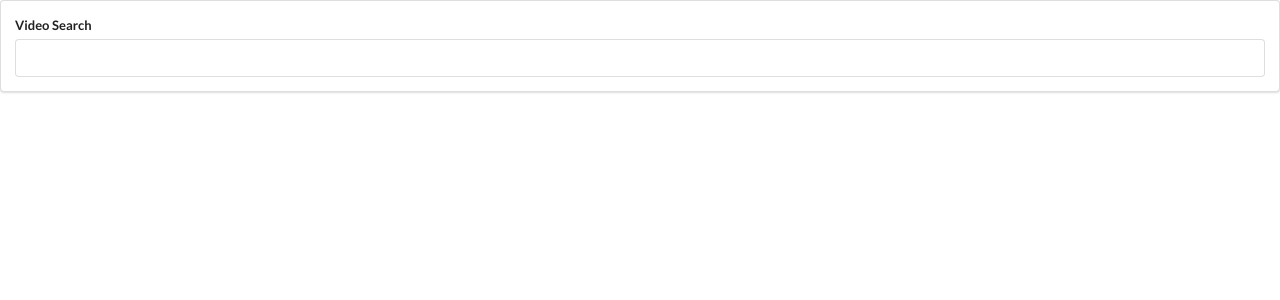
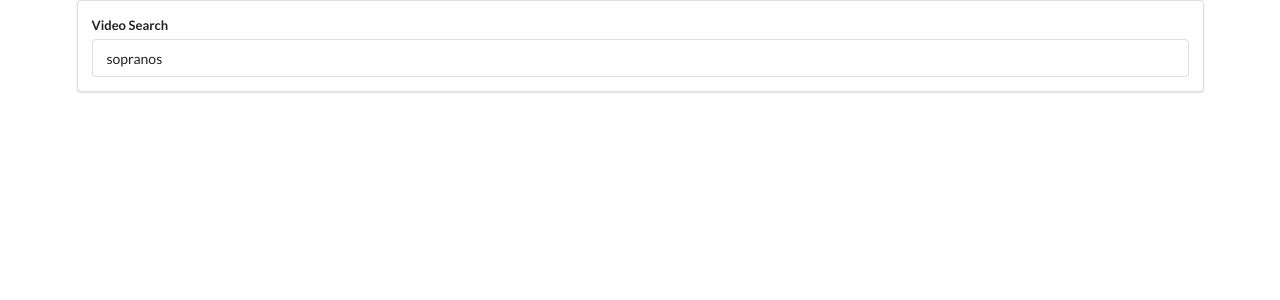
Before and after one commit to Luka7711/Videos, a React (Create React App) app: page / in a window 1280 px wide. Shown: the top 300 px of the page. Built offline with nearby package versions, Linux system fonts and the light colour scheme.

Commit message:
initil state and method for search bar component

```diff
--- a/src/components/App.js
+++ b/src/components/App.js
@@ -4,7 +4,7 @@ import SearchBar from "./SearchBar";
 class App extends React.Component {
   render() {
     return (
-      <div>
+      <div className="ui container">
         <SearchBar />
       </div>
     );
--- a/src/components/SearchBar.js
+++ b/src/components/SearchBar.js
@@ -1,13 +1,23 @@
 import React from "react";
 
 class SearchBar extends React.Component {
+  state = { term: "sopranos" };
+
+  inputChange = (e) => {
+    this.setState({ term: e.target.value });
+  };
+
   render() {
     return (
       <div className="search-bar ui segment">
         <form className="ui form">
           <div className="field">
             <label>Video Search</label>
-            <input type="text" />
+            <input
+              onChange={this.inputChange}
+              value={this.state.term}
+              type="text"
+            />
           </div>
         </form>
       </div>
```
